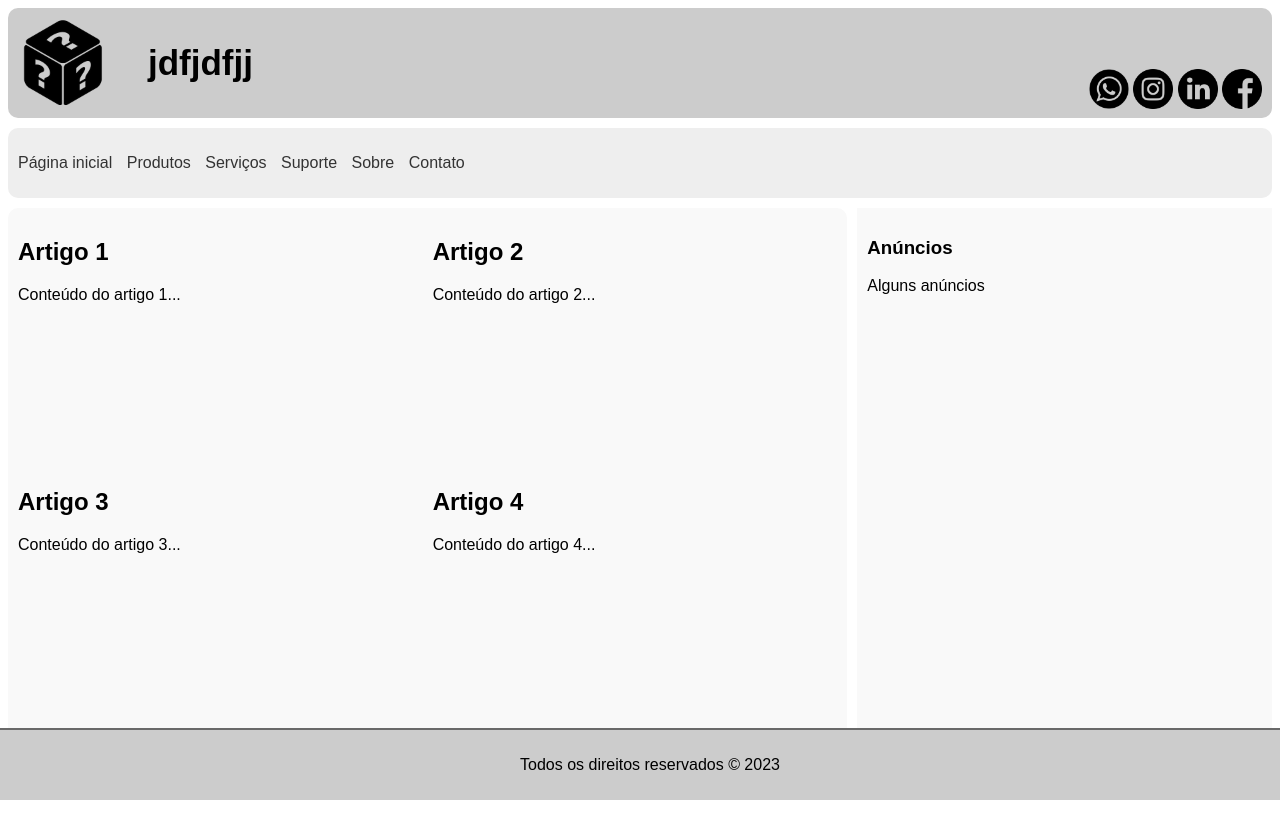
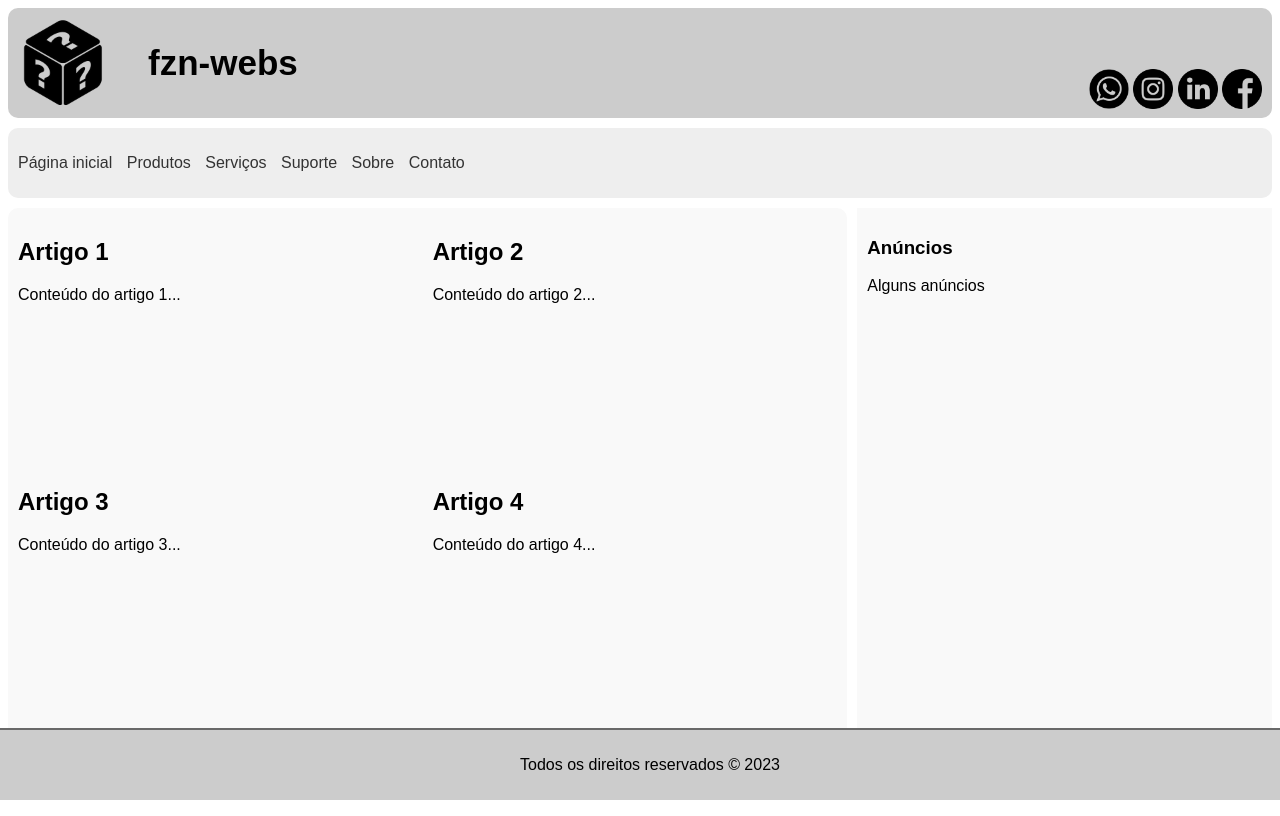
Before and after one commit to joaopedrosbt/webdesign, a plain HTML site: page index.html in a window 1280 px wide. Drawn offline with Linux system fonts and the light colour scheme.

Commit message:
Update index.html

```diff
--- a/index.html
+++ b/index.html
@@ -5,7 +5,7 @@
     <meta charset="UTF-8" />
     <meta http-equiv="X-UA-Compatible" content="IE=edge" />
     <meta name="viewport" content="width=device-width, initial-scale=1.0" />
-    <title>Página inicial | jdfjdfjj</title>
+    <title>Página inicial | fzn-webs</title>
     <link rel="stylesheet" href="css/style.css" />
 </head>
 
@@ -13,7 +13,7 @@
 
     <header></header>
         <img class="i1" src="img/image_processing20210621-8688-o8us3z.png" alt="logo" />
-        <h1>jdfjdfjj</h1>
+        <h1>fzn-webs</h1>
 
 
         <div class="iconlink">
```
